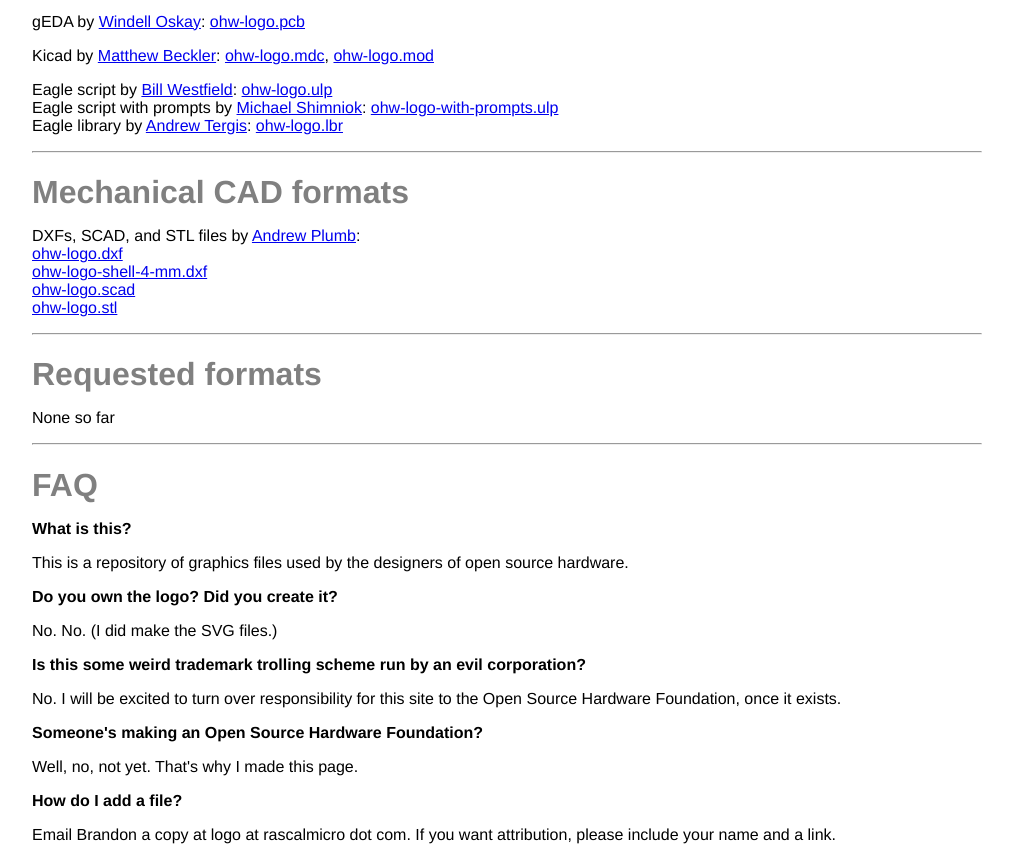
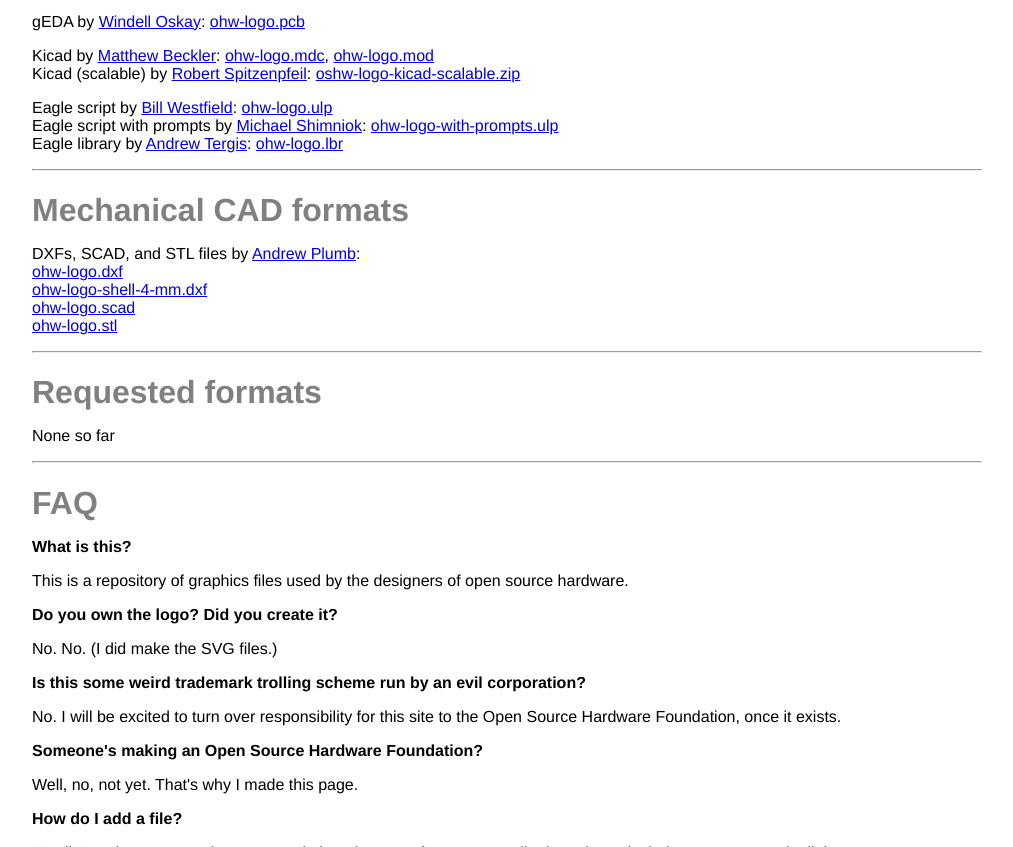
Before and after one commit to madworm/oshw-logo, a plain HTML site: page index.html in a window 1280 px wide. Shown: the part 2859-3706 px from the top of the page, without its empty margins (133-1146 px from the left). Drawn offline with Linux system fonts and the light colour scheme.

Commit message:
Add scalable Kicad logo

```diff
--- a/index.html
+++ b/index.html
@@ -71,6 +71,7 @@
         </p>
         <p>
         Kicad by <a href="http://wayneandlayne.com">Matthew Beckler<a/>: <a href="logos/ohw-logo.mdc">ohw-logo.mdc</a>, <a href="logos/ohw-logo.mod">ohw-logo.mod</a><br>
+        Kicad (scalable) by <a href="http://blog.spitzenpfeil.org/wordpress/">Robert Spitzenpfeil<a/>: <a href="logos/oshw-logo-kicad-scalable.zip">oshw-logo-kicad-scalable.zip</a><br>
         </p>
         <p>
         Eagle script by <a href="https://github.com/WestfW">Bill Westfield<a/>: <a href="logos/ohw-logo.ulp">ohw-logo.ulp</a><br>
```
Also changed, not shown: 1 other file.
